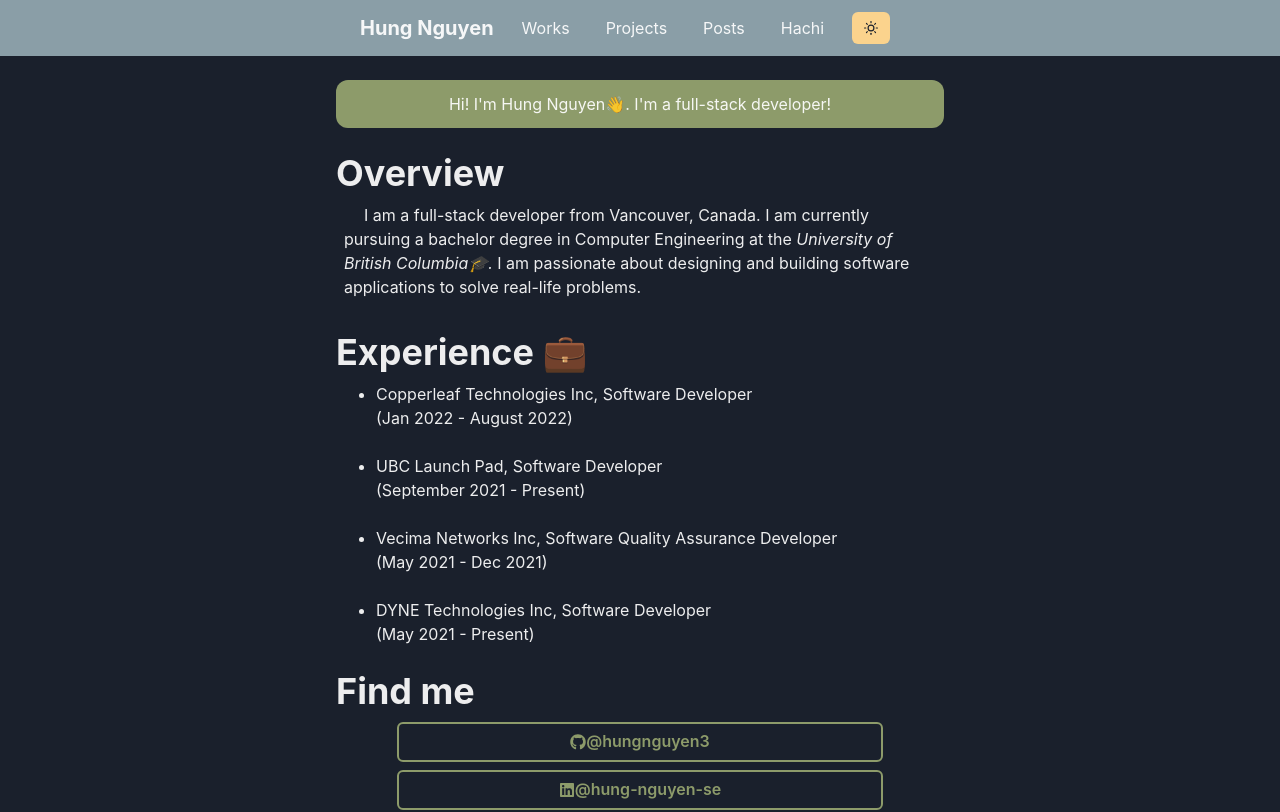
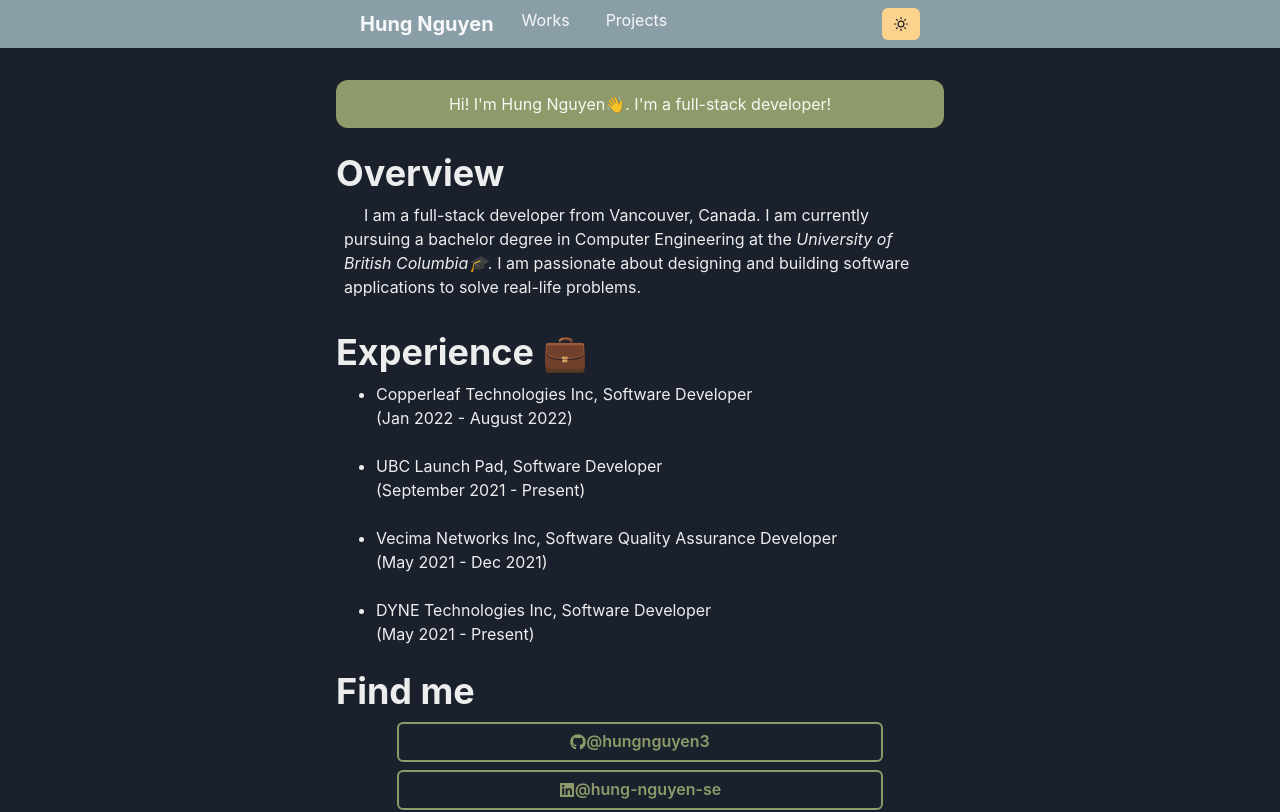
Before and after one commit to hungnguyen3/adventurous-hachi, a Next.js app: page / in a window 1280 px wide. Shown: the top 812 px of the page. Built offline with nearby package versions, Linux system fonts and the light colour scheme.

Commit message:
nav fixes

```diff
--- a/src/components/Navbar.tsx
+++ b/src/components/Navbar.tsx
@@ -1,6 +1,7 @@
 import { HamburgerIcon } from '@chakra-ui/icons';
 import {
 	Box,
+	Center,
 	Container,
 	Flex,
 	Heading,
@@ -32,8 +33,7 @@ interface NavLinkProps {
 const NavLink: React.FC<NavLinkProps> = (props): JSX.Element => {
 	return (
 		<NextLink href={props.href} passHref>
-			<Box
-				as="button"
+			<Link
 				bg={props.toggleOn ? 'systemLightBrown' : undefined}
 				color={props.toggleOn ? 'systemBrown' : undefined}
 				p={2}
@@ -43,7 +43,7 @@ const NavLink: React.FC<NavLinkProps> = (props): JSX.Element => {
 				boxShadow={props.toggleOn ? 'lg' : null}
 			>
 				{props.children}
-			</Box>
+			</Link>
 		</NextLink>
 	);
 };
@@ -74,7 +74,7 @@ const NavigationMenu: React.FC<NavigationMenuProps> = (props): JSX.Element => {
 						Projects
 					</NavLink>
 				</MenuItem>
-				<MenuItem onClick={() => router.push('/posts')}>
+				{/* <MenuItem onClick={() => router.push('/posts')}>
 					<NavLink href={'/posts'} toggleOn={props.path === '/posts'}>
 						Posts
 					</NavLink>
@@ -83,7 +83,7 @@ const NavigationMenu: React.FC<NavigationMenuProps> = (props): JSX.Element => {
 					<NavLink href={'/hachi'} toggleOn={props.path === '/hachi'}>
 						Hachi
 					</NavLink>
-				</MenuItem>
+				</MenuItem> */}
 				<MenuDivider />
 				<MenuItem>
 					<DarkModeSwitch />
@@ -124,10 +124,11 @@ export const Navbar: React.FC<NavbarProps> = (props): JSX.Element => {
 				</Flex>
 
 				<Stack
-					direction={{ base: 'column', md: 'row' }}
+					direction="row"
 					display={{ base: 'none', md: 'flex' }}
+					width={{ base: 'full', md: 'auto' }}
 					spacing="20px"
-					alignItems="center"
+					flexGrow={1}
 				>
 					<NavLink href={'/works'} toggleOn={props.path === '/works'}>
 						Works
@@ -135,20 +136,22 @@ export const Navbar: React.FC<NavbarProps> = (props): JSX.Element => {
 					<NavLink href={'/projects'} toggleOn={props.path === '/projects'}>
 						Projects
 					</NavLink>
-					<NavLink href={'/posts'} toggleOn={props.path === '/posts'}>
+					{/* <NavLink href={'/posts'} toggleOn={props.path === '/posts'}>
 						Posts
 					</NavLink>
 					<NavLink href={'/hachi'} toggleOn={props.path === '/hachi'}>
 						Hachi
-					</NavLink>
-					<DarkModeSwitch />
+					</NavLink> */}
 				</Stack>
 
-				<Box flex={1} align="right">
+				<Box flex={{ base: 1, md: 0 }} align="right">
 					<Box ml={2} display={{ base: 'inline-block', md: 'none' }}>
 						<NavigationMenu path={props.path} />
 					</Box>
 				</Box>
+				<Center display={{ base: 'none', md: 'flex' }}>
+					<DarkModeSwitch />
+				</Center>
 			</Container>
 		</Box>
 	);
--- a/src/components/works/_data.tsx
+++ b/src/components/works/_data.tsx
@@ -12,7 +12,7 @@ export const works = [
 		website: 'https://www.copperleaf.com/',
 		duties: [
 			'Develop new features in Angular to showcase breakdowns of costs, spending, and assets for end-users.',
-			'Develop new features in Angular to help users automate investment workflows',
+			'Develop new features in Angular to help users automate investment workflows.',
 		],
 		techStack: ['Angular', 'Typescript', 'SCSS', 'C#', '.NET', 'SQL', 'Oracle'],
 	},
```
